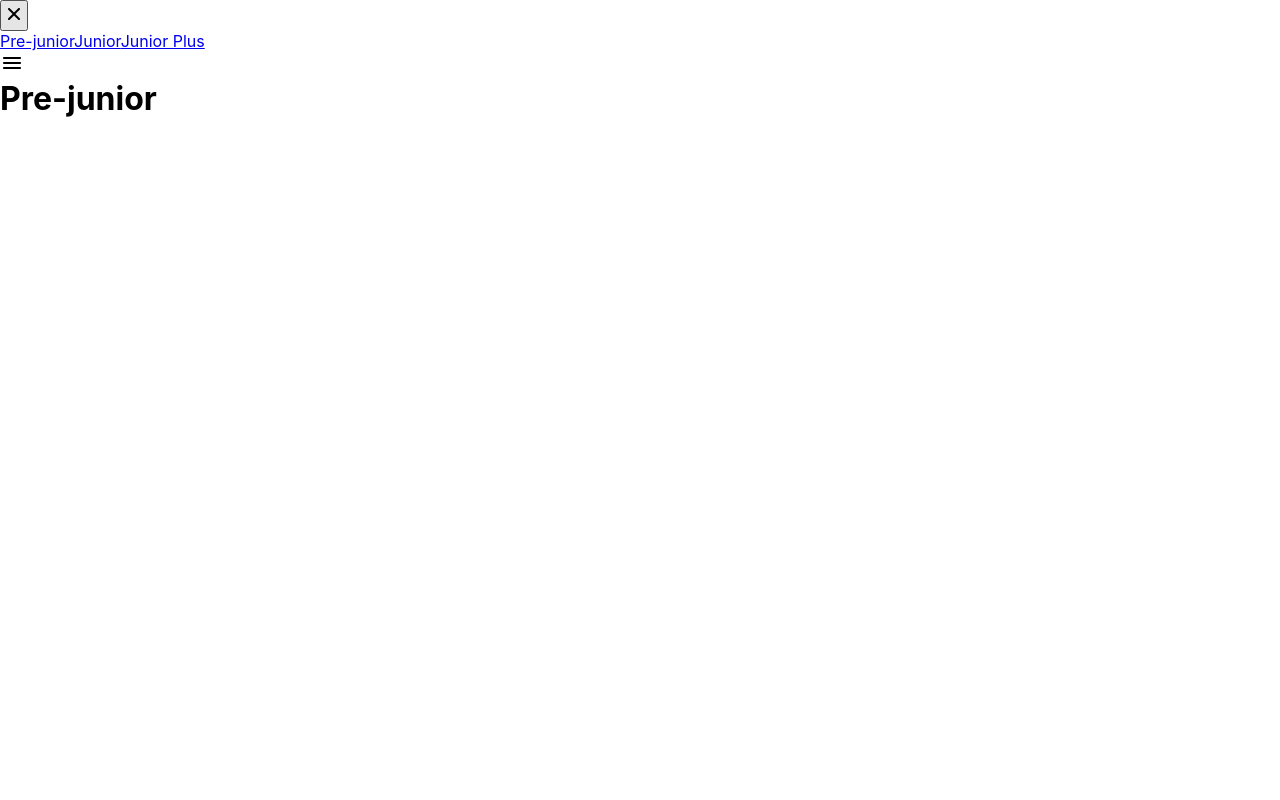
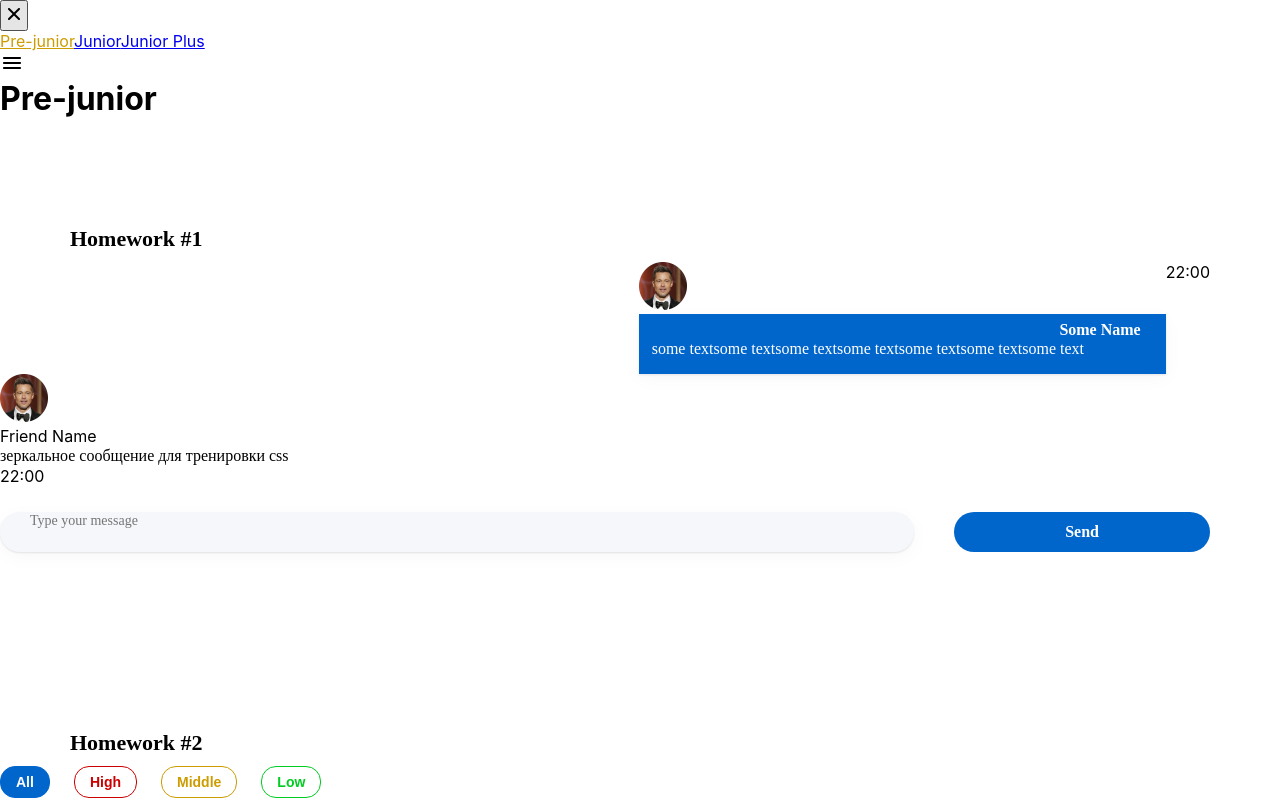
Before and after one commit to IvanVlKuchumov/hws2-master, a React (Create React App) app: page /#/pre-junior in a window 1280 px wide. Shown: the top 800 px of the page. Built offline with nearby package versions, Linux system fonts and the light colour scheme.

Commit message:
Complete hw5 without layout

```diff
--- a/src/s2-homeworks/hw05/Pages.tsx
+++ b/src/s2-homeworks/hw05/Pages.tsx
@@ -18,15 +18,15 @@
             <Routes>
                 {/*роутинг будут писать студенты*/}
                 {/*в начале мы попадаем на страницу '/' и переходим сразу на страницу /pre-junior*/}
-                <Route path={'/'} element={<Navigate to={'/pre-junior*/'}/>}/>
+                <Route path={'/'} element={<Navigate to={'/pre-junior'}/>}/>
 
                 {/*роуты для /pre-junior, /junior, /junior-plus*/}
-                {/*<Route ...*/}
-                {/*<Route ...*/}
-                {/*<Route ...*/}
+                <Route path={'/pre-junior'} element={<PreJunior/>}/>
+                <Route path={'/junior'} element={<Junior/>}/>
+                <Route path={'/junior-plus'} element={<JuniorPlus/>}/>
 
                 {/*роут для несуществующей страницы должен отрисовать <Error404 />*/}
-                {/*<Route ...*/}
+                <Route path={'/*'} element={<Error404/>}/>
             </Routes>
         </div>
     )
--- a/src/s2-homeworks/hw05/sidebar/Sidebar.module.css
+++ b/src/s2-homeworks/hw05/sidebar/Sidebar.module.css
@@ -17,6 +17,7 @@
 }
 
 .nav a.active {
+    color: #cc9c00;
 }
 .close {
 }
--- a/src/s2-homeworks/hw05/sidebar/Sidebar.tsx
+++ b/src/s2-homeworks/hw05/sidebar/Sidebar.tsx
@@ -31,7 +31,7 @@
                         id={'hw5-pre-junior-link'}
                         to={PATH.PRE_JUNIOR}
                         onClick={handleClose}
-                        // className={...} // делает студент
+                        className={({isActive}) => isActive ? s.active : s.nav} // делает студент
                     >
                         Pre-junior
                     </NavLink>
@@ -39,7 +39,7 @@
                         id={'hw5-junior-link'}
                         to={PATH.JUNIOR}
                         onClick={handleClose}
-                        // className={...} // делает студент
+                        className={({isActive}) => isActive ? s.active : s.nav} // делает студент
                     >
                         Junior
                     </NavLink>
@@ -47,7 +47,7 @@
                         id={'hw5-junior-plus-link'}
                         to={PATH.JUNIOR_PLUS}
                         onClick={handleClose}
-                        // className={...} // делает студент
+                        className={({isActive}) => isActive ? s.active : s.nav} // делает студент
                     >
                         Junior Plus
                     </NavLink>
```
